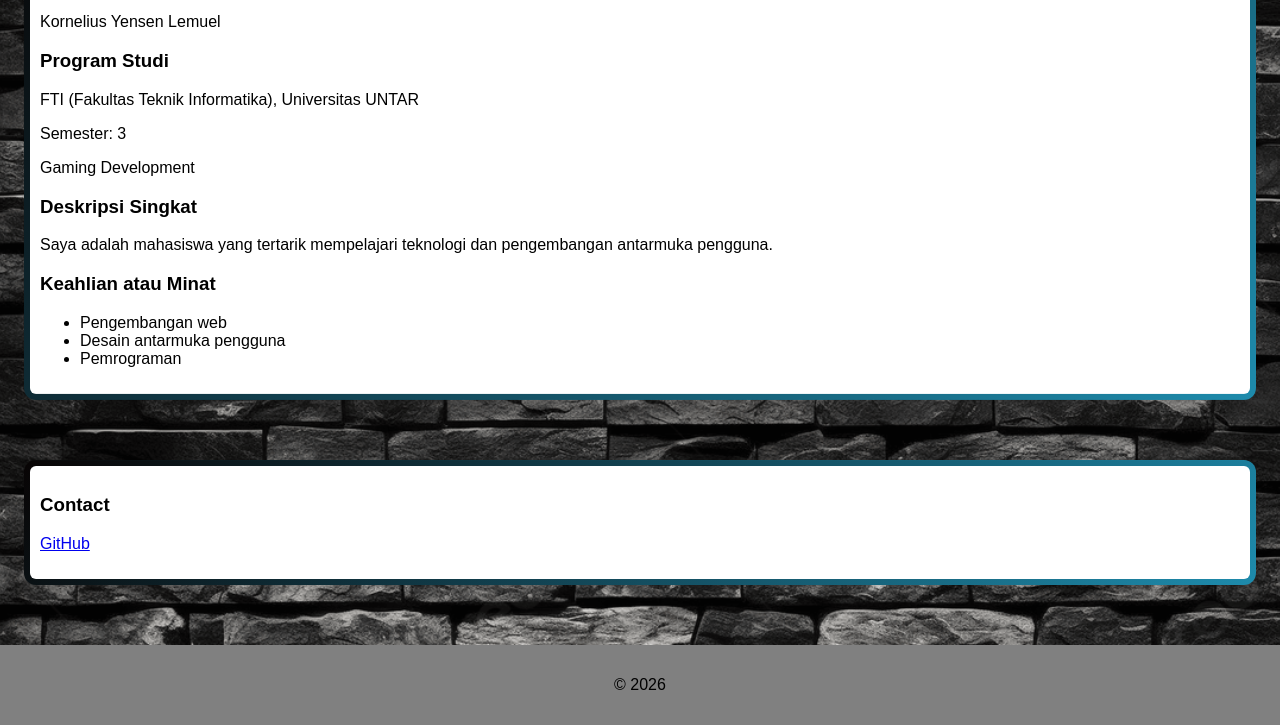
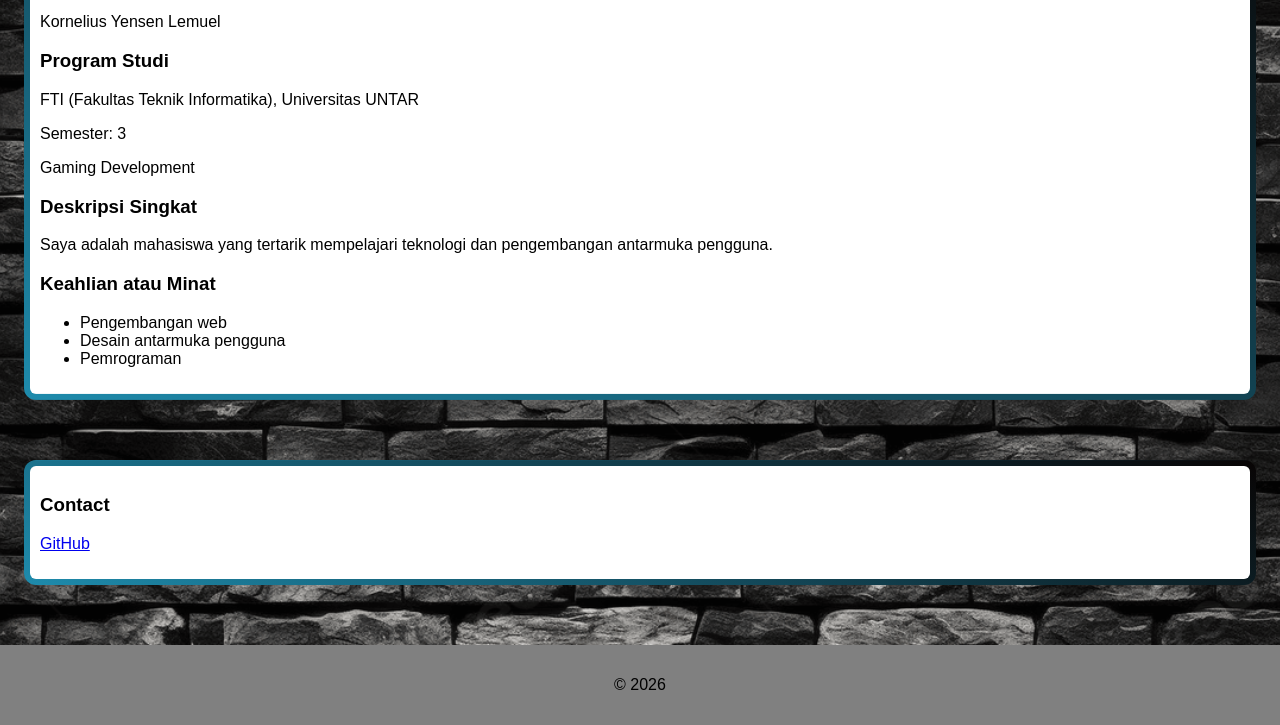
Before and after one commit to yensenlemuel4-beep/HTML_535250062, a plain HTML site: page index.html in a window 1280 px wide. Shown: the part 319-1044 px from the top of the page. Drawn offline with Linux system fonts and the light colour scheme.

Commit message:
Ubah border sedikit

```diff
--- a/style.css
+++ b/style.css
@@ -35,7 +35,7 @@ footer {
     border-radius: 12px;
     background:
         linear-gradient(white, white) padding-box,
-        linear-gradient(135deg, #080404, #1e8bac) border-box;
+        linear-gradient(25deg, #1e8bac, #080404) border-box;
     background-size: cover;
     background-position: center;
 }
```
